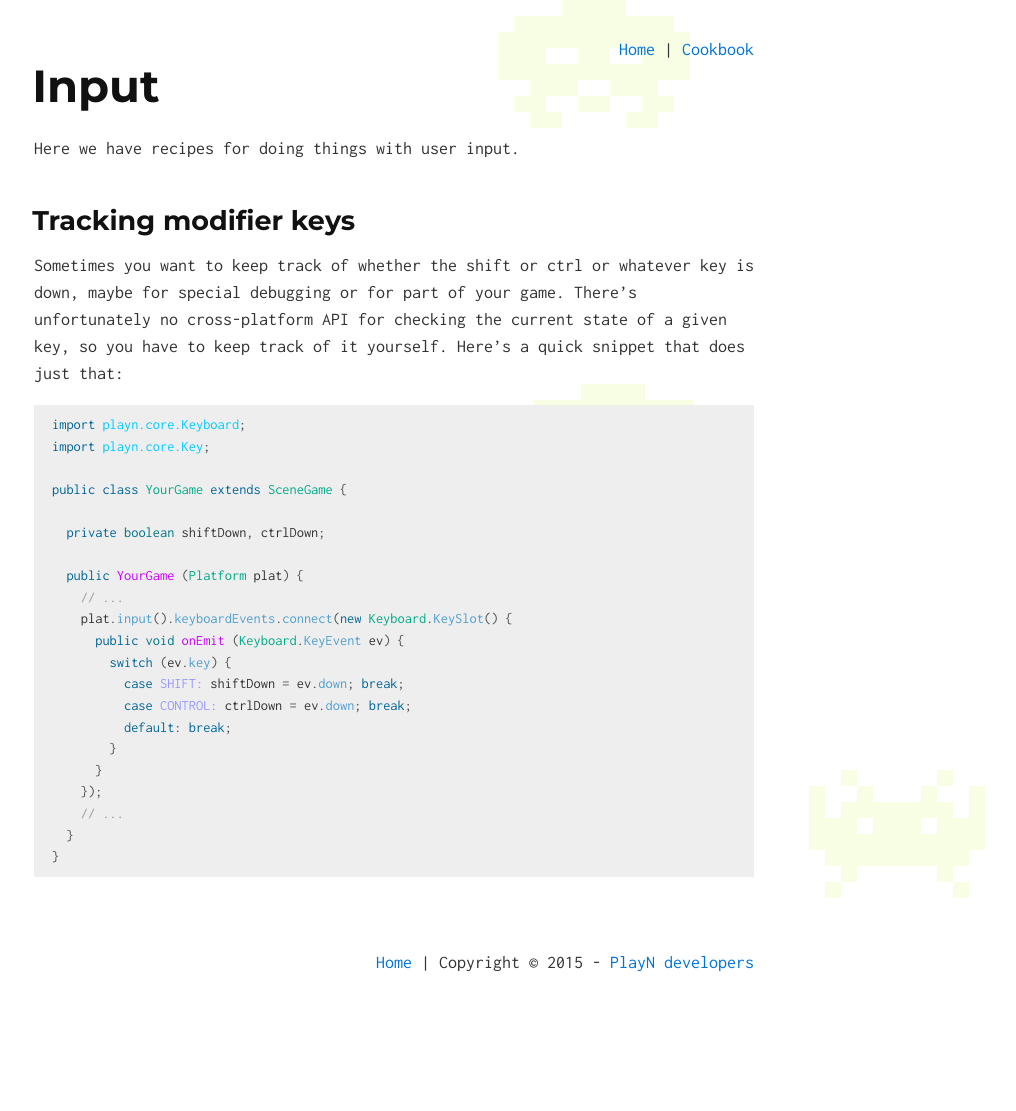
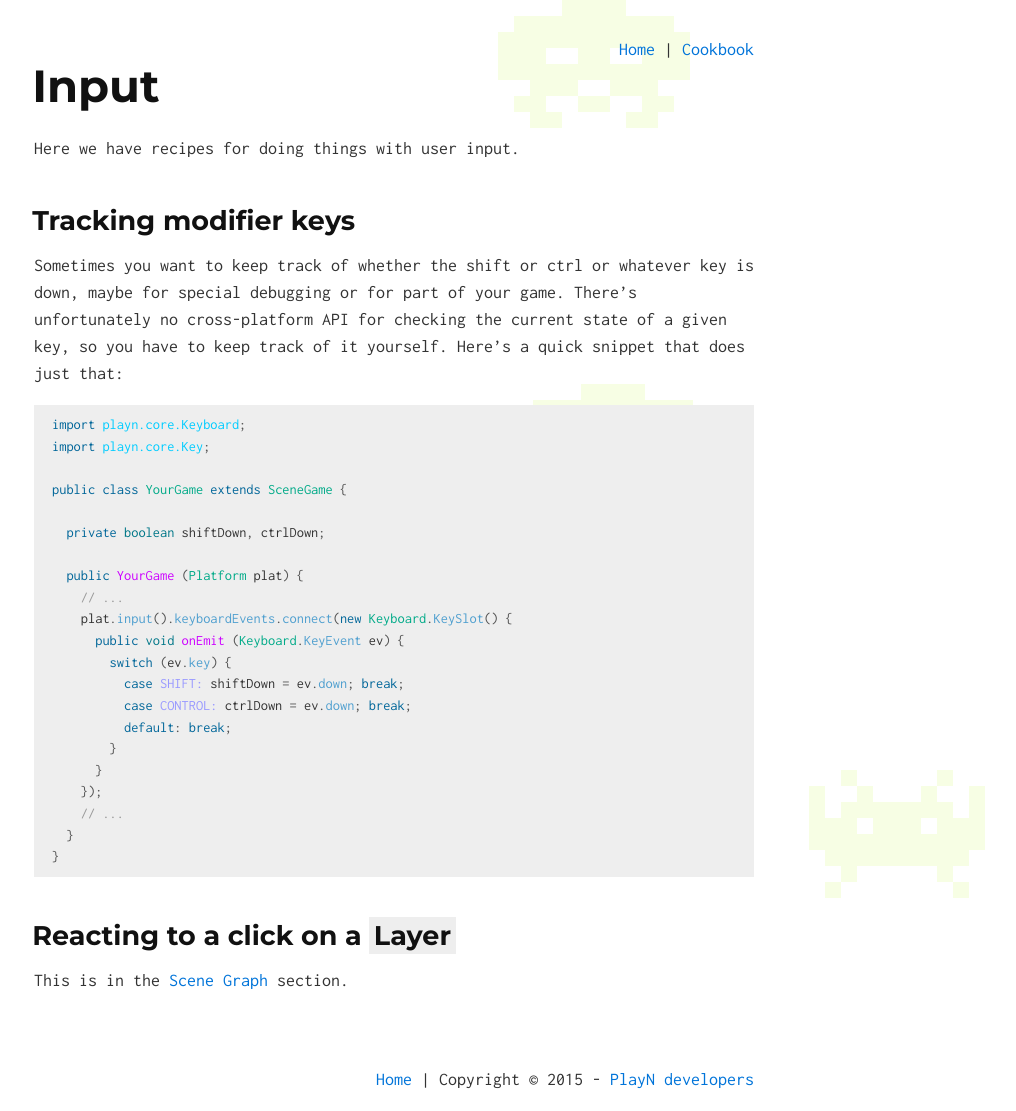
Before and after one commit to playn/playn.github.io, a Jekyll site: the page built from cookbook/input.md, in a window 1280 px wide. Shown: the whole page, without its empty margins (246-1262 px from the left). Built offline with Jekyll 4.4.1, drawn with Linux system fonts in a browser that asks for light colours; Markdown is read by kramdown in place of the engine named in the settings; before the commit the page ends 994 px from its top, so only the background shows below that.

Commit message:
Add link to "Reacting to a click on a Layer" in Input.
It's related to both, so let's make sure someone finds it.

````diff
--- a/cookbook/input.md
+++ b/cookbook/input.md
@@ -36,3 +36,7 @@ public class YourGame extends SceneGame {
   }
 }
 ```
+
+## Reacting to a click on a `Layer`
+
+This is in the [Scene Graph](scene-graph.html#reacting-to-a-click-on-a-layer) section.
````
